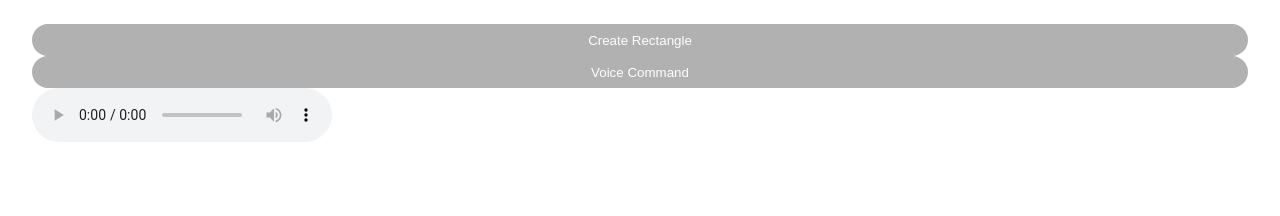
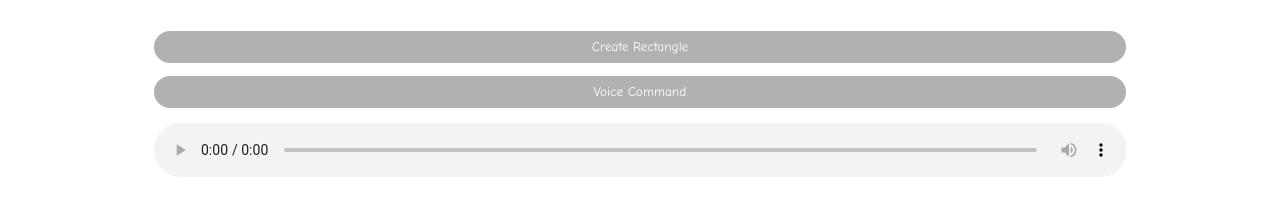
Before and after one commit to Googolplexic/beSquare, a website with bundled scripts: page src/index.html in a window 1280 px wide. Built offline with nearby package versions, Linux system fonts and the light colour scheme.

Commit message:
Refactor button styles and layout in index.html

```diff
--- a/src/index.html
+++ b/src/index.html
@@ -1,11 +1,9 @@
 <!DOCTYPE html>
 <html lang="en">
+
 <head>
     <meta charset="UTF-8" />
-        <meta
-            name="description"
-            content="Get started with Add-on development using JavaScript with Document Sandbox Runtime"
-        />
+    <meta name="description" content="Get started with Add-on development using JavaScript with Document Sandbox Runtime" />
     <meta name="keywords" content="Adobe, Express, Add-On, JavaScript, Document Sandbox Runtime" />
     <meta name="permissions-policy" content="microphone=('*')">
     <meta http-equiv="Permissions-Policy" content="microphone=('*')">
@@ -16,16 +14,22 @@
             margin: 24px;
             display: flex;
             flex-direction: column;
+            align-items: center;
+            justify-content: center;
+
         }
 
         button {
-                background-color: rgb(82, 88, 228);
+            background-color: rgb(0, 8, 255);
             border-color: rgb(82, 88, 228);
             border-radius: 16px;
             border-style: solid;
             color: rgb(255, 255, 255);
             font-family: sans-serif;
             height: 32px;
+            width: 80%;
+            margin: 0.5em;
+            font-family: "comic sans ms", sans-serif;
         }
 
         button:disabled {
@@ -37,8 +41,14 @@
             background-color: rgb(64, 70, 202);
             cursor: pointer;
         }
+
+        #audio-output {
+            margin: 0.5em;
+            width: 80%;
+        }
     </style>
 </head>
+
 <body>
     <!--
             Please note that this document does not use the spectrum web components theme for Express.
@@ -46,10 +56,11 @@
         -->
     <div class="container">
         <button id="createRectangle" disabled>Create Rectangle</button>
-            <button id="request-mic" isOn = false disabled>Voice Command</button>
-            <audio id="audio-output" controls autoplay></audio
-        </div>
+        <button id="request-mic" isOn=false disabled>Voice Command</button>
+        <audio id="audio-output" controls autoplay></audio>
 
         <script type="module" src="ui/index.js"></script>
+    </div>
 </body>
+
 </html>
```
Lines whose indentation alone changed are shown as unchanged.
